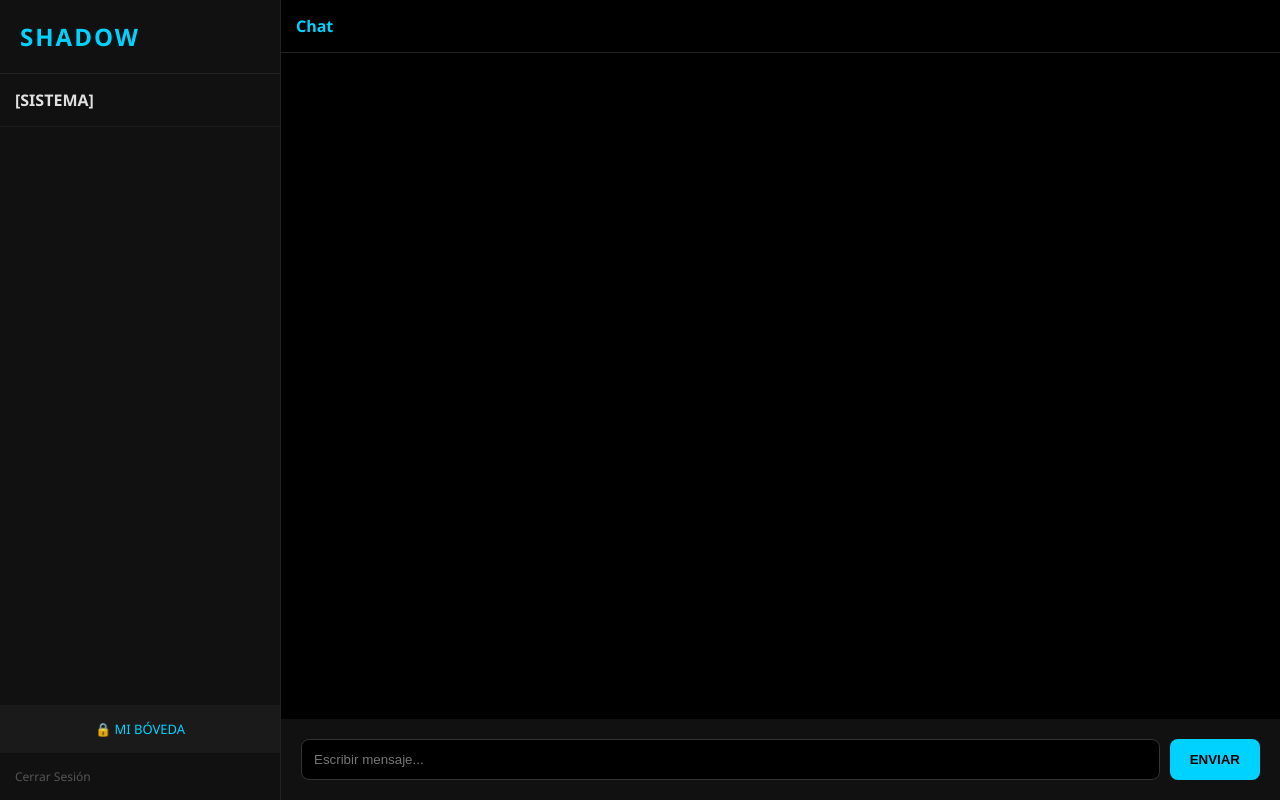
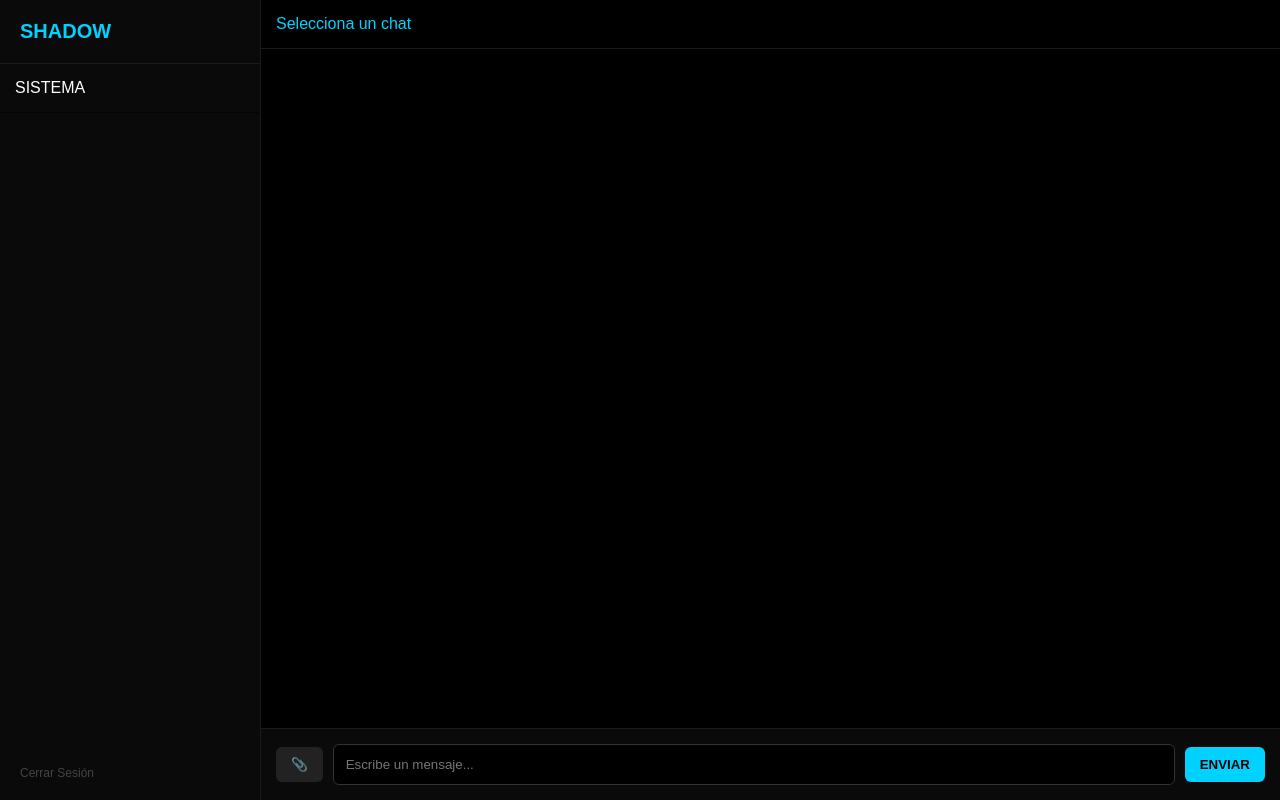
Before and after one commit to shadow345340/chat-oficial-de-shadow, a Flask app: page / in a window 1280 px wide. Run offline with Flask 3, Linux system fonts and the light colour scheme; the visitor is signed in with stand-in values (Sample User, id 1); some libraries are stand-ins or nearby versions.

Commit message:
Update chat.html

```diff
--- a/templates/chat.html
+++ b/templates/chat.html
@@ -2,63 +2,69 @@
 <html>
 <head>
     <meta name="viewport" content="width=device-width, initial-scale=1.0">
-    <title>Chat Shadow</title>
+    <title>Shadow Chat</title>
     <script src="https://cdnjs.cloudflare.com/ajax/libs/socket.io/4.0.1/socket.io.js"></script>
     <style>
-        :root { --bg: #050505; --neon: #00d2ff; --panel: #111; --txt: #e0e0e0; }
-        body { margin: 0; font-family: 'Segoe UI', sans-serif; background: var(--bg); color: var(--txt); display: flex; height: 100vh; }
-        .side { width: 280px; background: var(--panel); border-right: 1px solid #222; display: flex; flex-direction: column; }
-        .side h2 { padding: 20px; color: var(--neon); text-transform: uppercase; letter-spacing: 2px; border-bottom: 1px solid #222; margin: 0; }
-        .user { padding: 15px; cursor: pointer; border-bottom: 1px solid #1a1a1a; transition: 0.3s; }
-        .user:hover { background: #1a1a1a; color: var(--neon); }
-        .main { flex: 1; display: flex; flex-direction: column; background: #000; }
-        #win { flex: 1; padding: 20px; overflow-y: auto; display: flex; flex-direction: column; gap: 10px; }
-        .msg { padding: 10px 15px; border-radius: 12px; max-width: 75%; line-height: 1.4; }
-        .sent { align-self: flex-end; background: var(--neon); color: #000; font-weight: 500; }
-        .recv { align-self: flex-start; background: #222; color: var(--txt); }
-        .input-bar { padding: 20px; display: flex; gap: 10px; background: var(--panel); }
-        input { flex: 1; background: #000; border: 1px solid #333; color: white; padding: 12px; border-radius: 8px; outline: none; }
-        input:focus { border-color: var(--neon); }
-        button { background: var(--neon); border: none; padding: 10px 20px; border-radius: 8px; cursor: pointer; font-weight: bold; }
-        .btn-vault { margin-top: auto; padding: 15px; text-align: center; background: #1a1a1a; color: var(--neon); text-decoration: none; font-size: 13px; }
+        :root { --bg: #000; --neon: #00d2ff; --pnl: #0a0a0a; --txt: #fff; }
+        body { margin:0; font-family: sans-serif; background: var(--bg); color: var(--txt); display: flex; height: 100vh; overflow:hidden; }
+        .side { width: 260px; background: var(--pnl); border-right: 1px solid #1a1a1a; display: flex; flex-direction: column; }
+        .side h2 { padding: 20px; color: var(--neon); margin: 0; font-size: 20px; border-bottom: 1px solid #1a1a1a; }
+        .u { padding: 15px; cursor: pointer; border-bottom: 1px solid #050505; transition: 0.2s; }
+        .u:hover { background: #111; color: var(--neon); }
+        .main { flex: 1; display: flex; flex-direction: column; }
+        #win { flex: 1; padding: 20px; overflow-y: auto; display: flex; flex-direction: column; gap: 12px; }
+        .msg { padding: 10px 14px; border-radius: 12px; max-width: 70%; word-wrap: break-word; }
+        .sent { align-self: flex-end; background: var(--neon); color: #000; }
+        .recv { align-self: flex-start; background: #1a1a1a; color: #fff; }
+        .bar { padding: 15px; background: var(--pnl); display: flex; gap: 10px; align-items: center; border-top: 1px solid #1a1a1a; }
+        input[type="text"] { flex: 1; background: #000; border: 1px solid #333; color: #fff; padding: 12px; border-radius: 6px; outline: none; }
+        button { background: var(--neon); color: #000; border: none; padding: 10px 15px; border-radius: 6px; cursor: pointer; font-weight: bold; }
+        .chat-img { max-width: 100%; border-radius: 8px; margin-top: 5px; }
     </style>
 </head>
 <body>
     <div class="side">
-        <h2>Shadow</h2>
-        <div class="user" onclick="select('Sistema')"><b>[SISTEMA]</b></div>
+        <h2>SHADOW</h2>
+        <div class="u" onclick="sel('Sistema')">SISTEMA</div>
         {% for u in users %}
-        <div class="user" onclick="select('{{ u.username }}')">{{ u.username }}</div>
+        <div class="u" onclick="sel('{{u.username}}')">{{u.username}}</div>
         {% endfor %}
-        <a href="/vault" class="btn-vault">🔒 MI BÓVEDA</a>
-        <a href="/logout" style="padding: 15px; color: #555; text-decoration: none; font-size: 12px;">Cerrar Sesión</a>
+        <a href="/logout" style="margin-top:auto; padding:20px; color:#444; text-decoration:none; font-size:12px;">Cerrar Sesión</a>
     </div>
     <div class="main">
-        <div style="padding: 15px; border-bottom: 1px solid #222; font-weight: bold; color: var(--neon);" id="cur">Chat</div>
+        <div style="padding:15px; border-bottom:1px solid #1a1a1a; color:var(--neon)" id="target">Selecciona un chat</div>
         <div id="win"></div>
-        <div class="input-bar">
-            <input type="text" id="in" placeholder="Escribir mensaje...">
+        <div class="bar">
+            <input type="file" id="f-in" style="display:none" onchange="up()">
+            <button onclick="document.getElementById('f-in').click()" style="background:#222; color:var(--neon)">📎</button>
+            <input type="text" id="m-in" placeholder="Escribe un mensaje..." onkeypress="if(event.key=='Enter') send()">
             <button onclick="send()">ENVIAR</button>
         </div>
     </div>
     <script>
-        const socket = io();
-        let active = "";
-        const me = "{{ me }}";
-        function select(u) {
-            active = u; document.getElementById('cur').innerText = active; document.getElementById('win').innerHTML = "";
-            fetch('/h/'+u).then(r=>r.json()).then(data=> data.forEach(m=> draw(m.c, m.s==me)));
+        const socket = io(); let active = ""; const me = "{{me}}";
+        function sel(u) {
+            active = u; document.getElementById('target').innerText = u;
+            document.getElementById('win').innerHTML = "";
+            fetch('/h/'+u).then(r=>r.json()).then(data=> data.forEach(m=> draw(m.c, m.s==me, m.img)));
         }
         function send() {
-            let i = document.getElementById('in');
+            let i = document.getElementById('m-in');
             if(!active || !i.value) return;
             socket.emit('send_msg', {to: active, msg: i.value});
             i.value = "";
         }
-        socket.on('recv_msg', d => { if((d.from==me && d.to==active) || (d.from==active && d.to==me)) draw(d.msg, d.from==me); });
-        function draw(t, m) {
+        function up() {
+            let f = document.getElementById('f-in').files[0];
+            let d = new FormData(); d.append('file', f); d.append('target', active);
+            fetch('/upload', {method:'POST', body:d});
+        }
+        socket.on('recv_msg', d => { if((d.from==me && d.to==active) || (d.from==active && d.to==me)) draw(d.msg, d.from==me, d.img); });
+        function draw(c, isMe, isImg) {
             let w = document.getElementById('win'); let d = document.createElement('div');
-            d.className = 'msg ' + (m ? 'sent' : 'recv'); d.innerText = t;
+            d.className = 'msg ' + (isMe ? 'sent' : 'recv');
+            if(isImg) { d.innerHTML = `<img src="/static/uploads/${c}" class="chat-img">`; }
+            else { d.innerText = c; }
             w.appendChild(d); w.scrollTop = w.scrollHeight;
         }
     </script>
```
